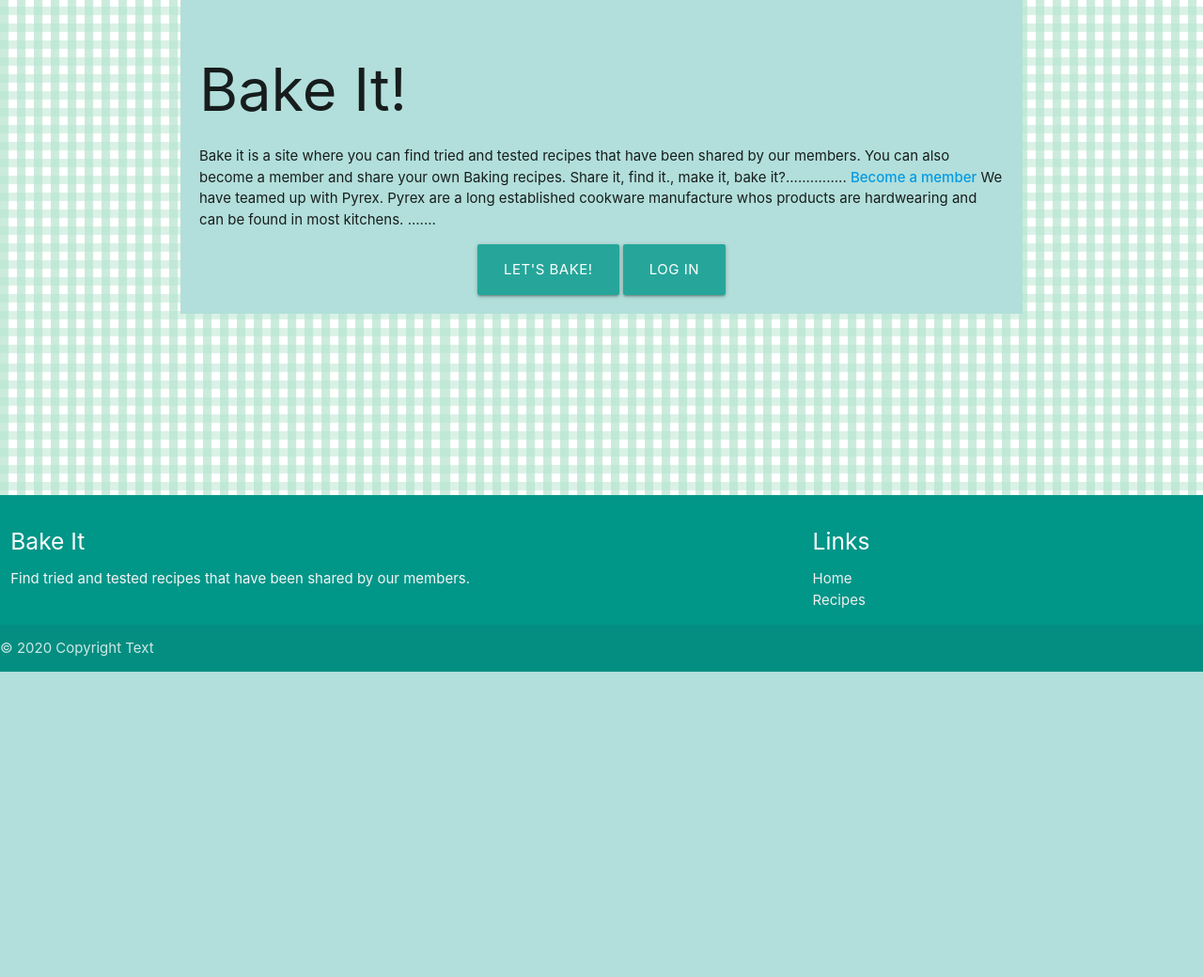
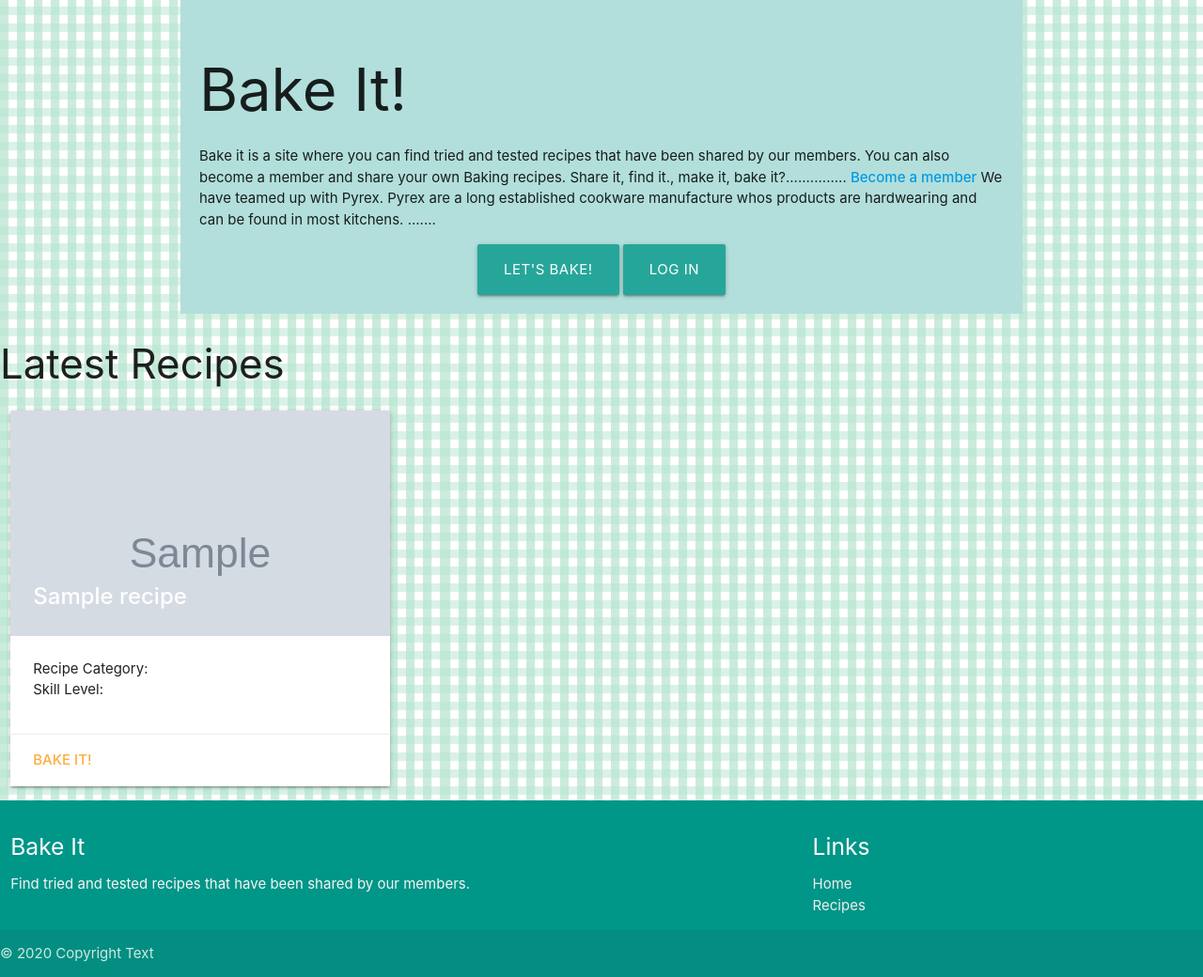
Before and after one commit to MelBoardman/bake-it, a Flask app: page /home in a window 1280 px wide. Shown: the part 85-1125 px from the top of the page at 94% size. Before the commit the page ends 800 px from the top, so only its background shows below. Run offline with Flask 2, Linux system fonts and the light colour scheme; grey boxes marked "Sample" are stand-in pictures; a database or web service that is not in the repository returns one stand-in record (values such as "Sample title"); some libraries are stand-ins or nearby versions.

Commit message:
Added 3 latest recipes to the Home page

```diff
--- a/app.py
+++ b/app.py
@@ -25,11 +25,17 @@ def home():
       return render_template("index.html",
                               admin = True,
                               logged_in = True,
-                              message ='You are logged in as ' + session['username'])
+                              message ='You are logged in as ' + session['username'],
+                              recently_added = mongo.db.recipes.find().sort('date_added',-1).limit(3),
+                              cat_list = list(mongo.db.recipe_category.find()))
     return render_template("index.html",
                             logged_in = True,
-                            message ='You are logged in as ' + session['username'])
-  return render_template("index.html")
+                            message ='You are logged in as ' + session['username'],
+                            recently_added = mongo.db.recipes.find().sort('date_added',-1).limit(3),
+                            cat_list = list(mongo.db.recipe_category.find()))
+  return render_template("index.html",
+                          recently_added = mongo.db.recipes.find().sort('date_added',-1).limit(3),
+                          cat_list = list(mongo.db.recipe_category.find()))
 
 @app.route("/log_in", methods=['POST', 'GET'])
 def log_in():
--- a/templates/index.html
+++ b/templates/index.html
@@ -36,6 +36,52 @@
         </div>
     </div>
 </div>
-
+<h3>Latest Recipes</h3>
+<div class="row">
+    {% for recipe in recently_added %}
+    <div class="col s12 m4">
+        <div class="card medium">
+            <div class="card-image">
+                <img src="{{recipe.image}}">
+                <span class="card-title"><strong>{{recipe.recipe_name}}</strong></span>
+            </div>
+            <div class="card-content">
+                <p>Recipe Category:</strong>
+                    {% for cat in cat_list %}
+                    {% if cat['category_name'] == recipe.category_name %}
+                    {{cat['category_name'].capitalize()}}
+                    {% endif %}
+                    {% endfor %}</strong> </p>
+                <p>Skill Level:
+                    {% if recipe.skill_level == 1 %}
+                    <i class="material-icons">radio_button_checked</i>
+                    <i class="material-icons">radio_button_unchecked</i>
+                    <i class="material-icons">radio_button_unchecked</i>
+                    <i class="material-icons">radio_button_unchecked</i>
+                    {% elif recipe.skill_level == 2 %}
+                    <i class="material-icons">radio_button_checked</i>
+                    <i class="material-icons">radio_button_checked</i>
+                    <i class="material-icons">radio_button_unchecked</i>
+                    <i class="material-icons">radio_button_unchecked</i>
+                    {% elif recipe.skill_level == 3 %}
+                    <i class="material-icons">radio_button_checked</i>
+                    <i class="material-icons">radio_button_checked</i>
+                    <i class="material-icons">radio_button_checked</i>
+                    <i class="material-icons">radio_button_unchecked</i>
+                    {% elif recipe.skill_level == 4 %}
+                    <i class="material-icons">radio_button_checked</i>
+                    <i class="material-icons">radio_button_checked</i>
+                    <i class="material-icons">radio_button_checked</i>
+                    <i class="material-icons">radio_button_checked</i>
+                    {% endif %}
+                </p>
+            </div>
+            <div class="card-action">
+                <a href="{{url_for('display_recipe', recipe_id=recipe._id)}}"><strong>Bake It!</strong></a>
+            </div>
+        </div>
+    </div>
+    {% endfor %}
+</div>
 
 {% endblock %}
```
